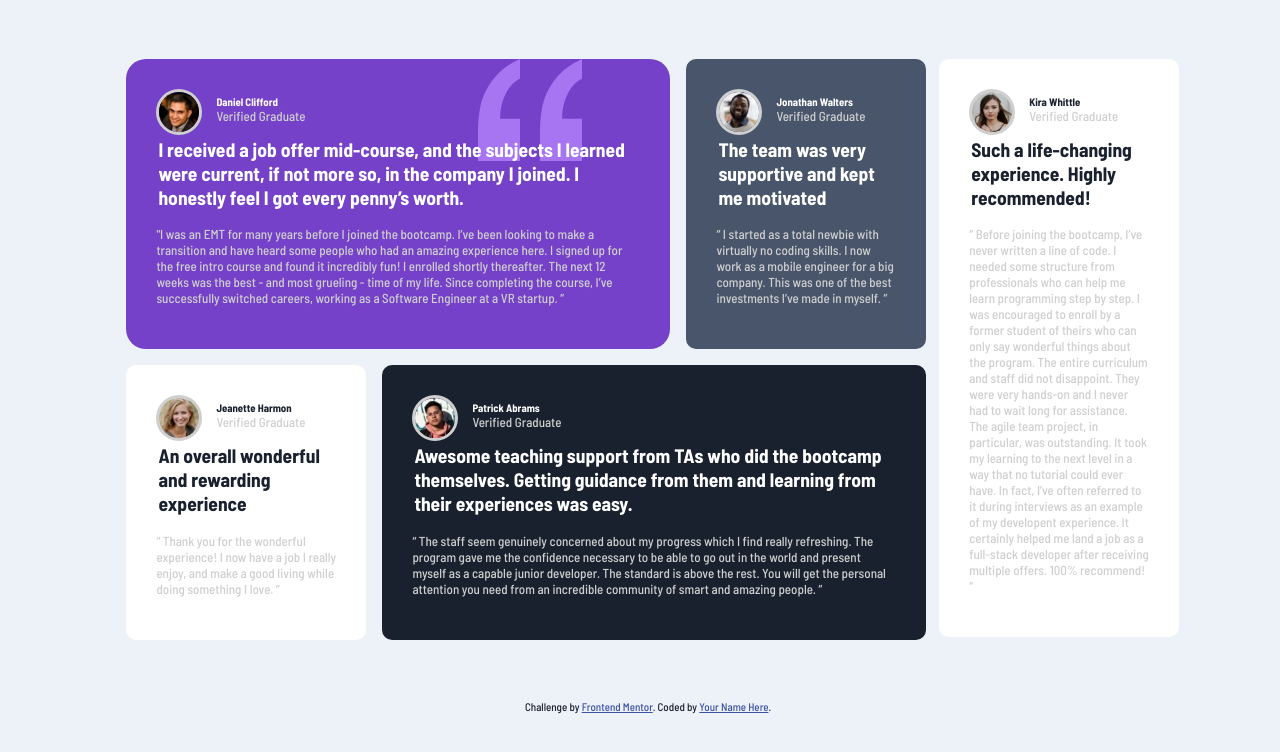
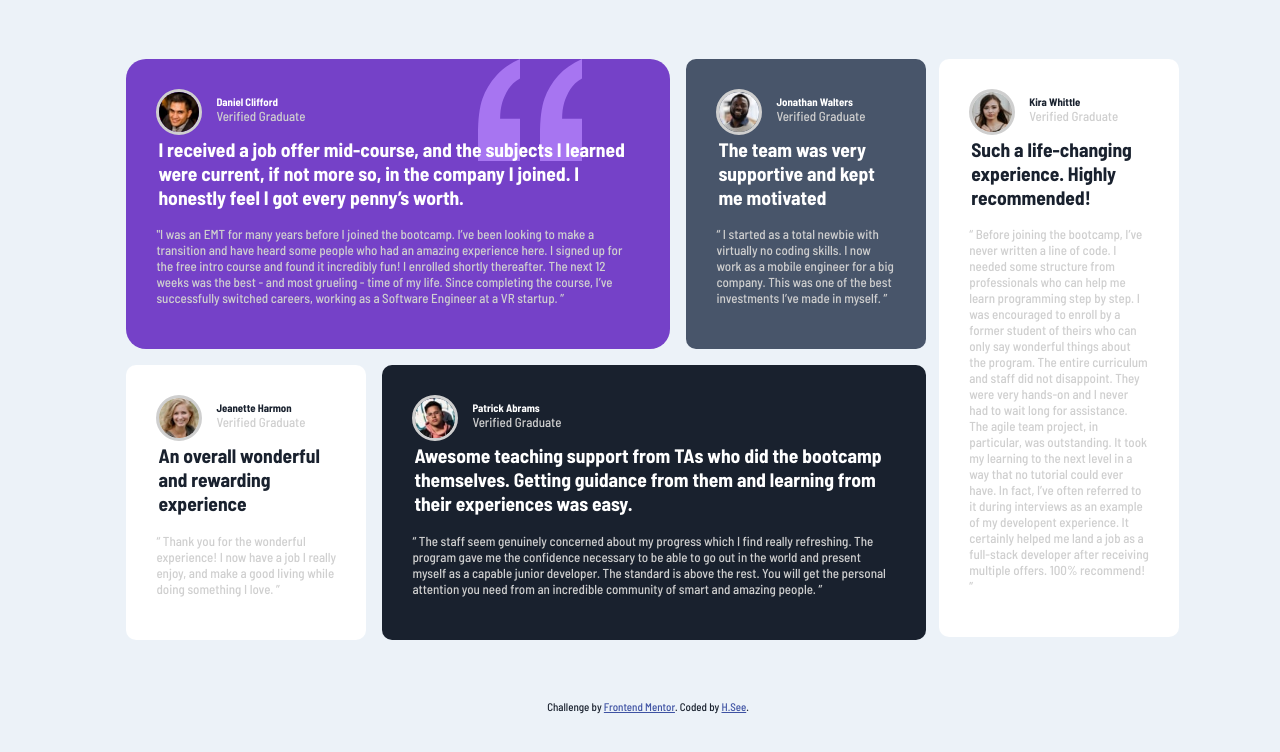
Before and after one commit to huiyi-see/testimonial-grid, a plain HTML site: page index.html in a window 1280 px wide. Drawn offline with Linux system fonts and the light colour scheme.

Commit message:
css code updated

```diff
--- a/index.html
+++ b/index.html
@@ -136,7 +136,7 @@
 
   <div class="attribution">
     Challenge by <a href="https://www.frontendmentor.io?ref=challenge" target="_blank">Frontend Mentor</a>.
-    Coded by <a href="#">Your Name Here</a>.
+    Coded by <a href="#">H.See</a>.
   </div>
 </body>
 </html>
```
